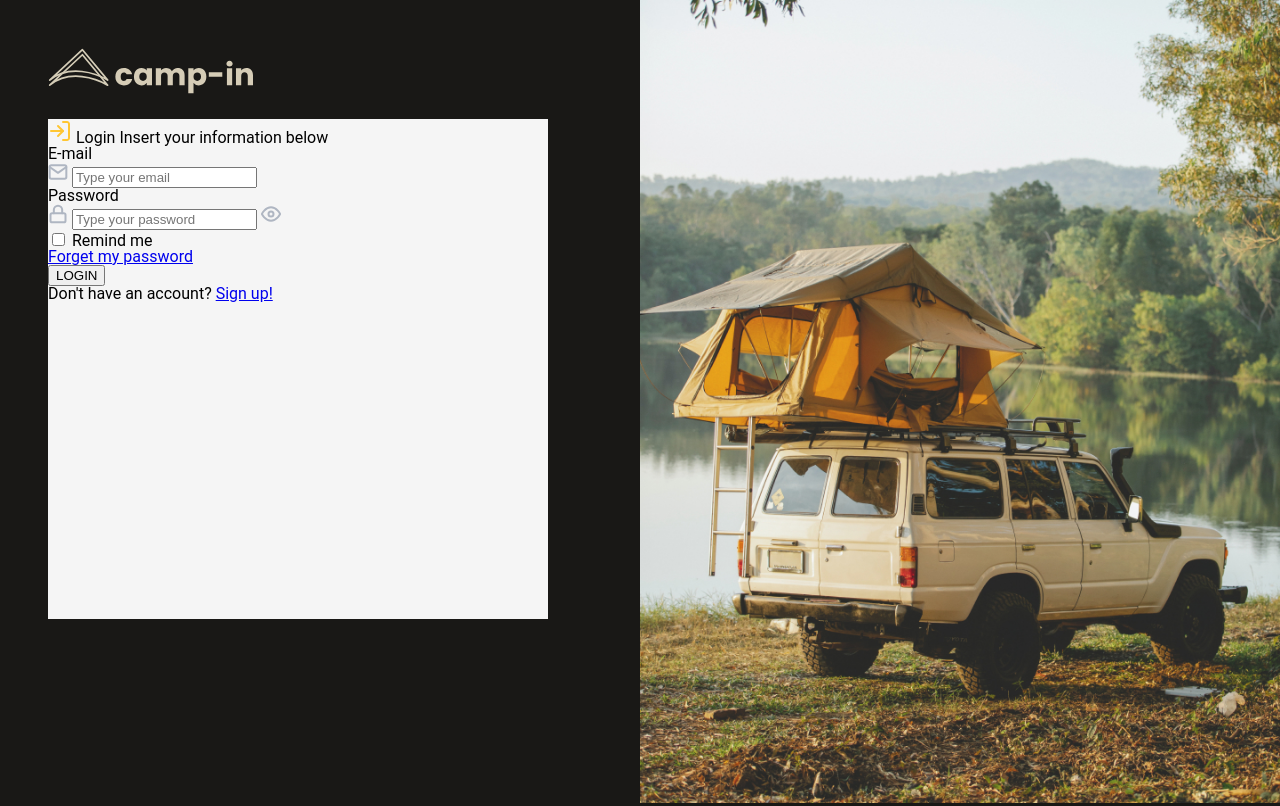
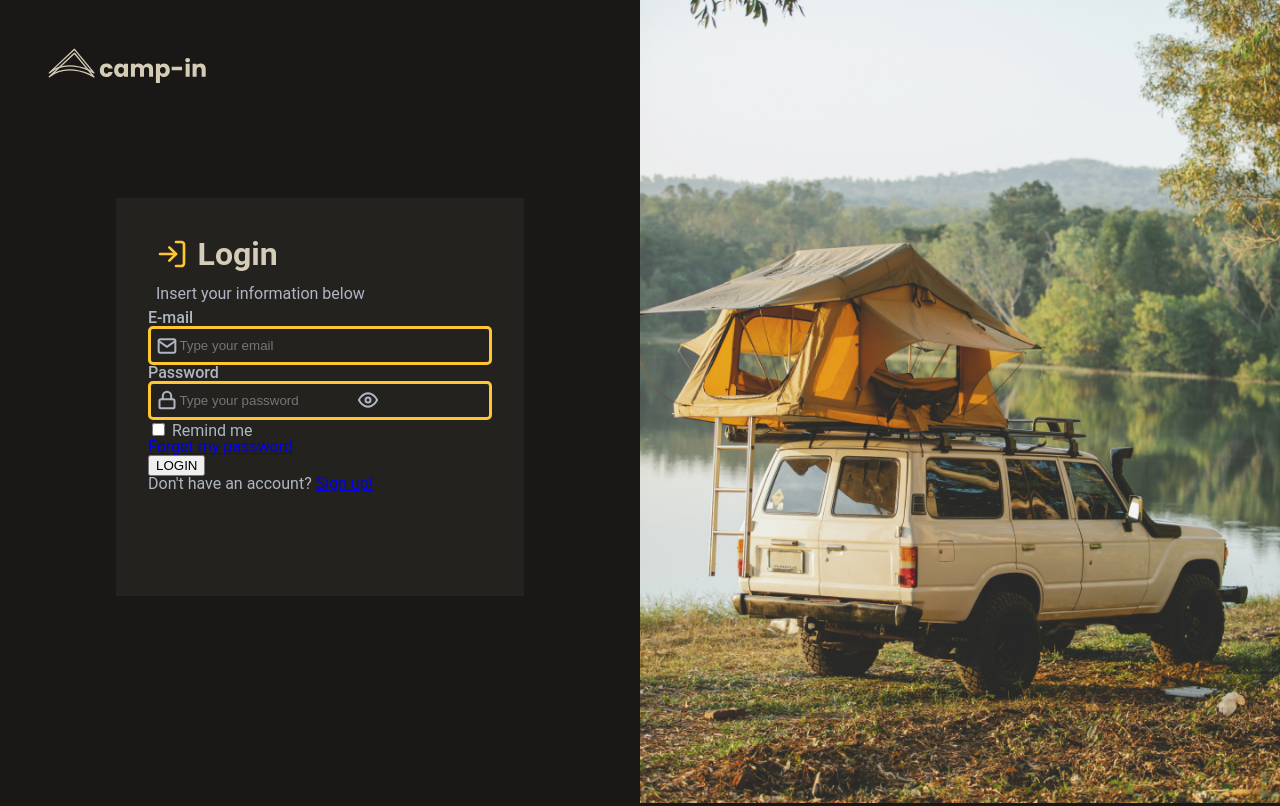
Before and after one commit to adlascio-instructor/web-dev-1-week-4-assignment-sujin323, a plain HTML site: page index.html in a window 1280 px wide. Drawn offline with Linux system fonts and the light colour scheme.

Commit message:
loginForm update

```diff
--- a/css/loginForm.css
+++ /dev/null
@@ -1,11 +0,0 @@
-.main {
-    display: grid;
-    margin: 3rem;
-    grid-template-rows: 10% 90%;
-}
-.loginForm {
-    background-color: whitesmoke;
-    width: 500px;
-    height:500px;
-    /* background-color: var(--form-backgroun); */
-}
--- /dev/null
+++ b/css/main.css
@@ -0,0 +1,59 @@
+.main {
+    display: grid;
+    margin: 3rem;
+    grid-template-columns: repeat(8,12.5%);
+    grid-template-rows: 10% repeat(8,11.25%);
+}
+.loginForm {
+    grid-column: 2 / 8;
+    grid-row: 3 / 8;
+    display: flex;
+    flex-direction: column;
+    background-color: var(--form-background);
+    padding: 2rem 2rem;
+}
+
+/* login-heade */
+.login-header {
+    grid-area:login-header;
+  display: flex;
+  flex-direction: column;
+}
+.login-header__element {
+    display: flex;
+    align-items: center;
+    margin: 0.5rem;
+
+}
+.login-header__element:first-child{
+    font-size: 2rem;
+    font-weight: 600;
+    color: var(--text-title);
+}
+
+.login-header__element img {
+    width: 2rem;
+    height: 2rem;
+    margin-right: 0.6rem;
+}
+
+/* input */
+.email-input{
+    grid-area:email-input;
+}
+.pwd-input {
+    grid-area: pwd-input;
+}
+.input_title {
+    font-weight: 500;
+}
+.input-element {
+    display: flex;
+    border-radius: 5px;
+    padding: 0.4rem;
+    border: 3px solid var(--primary-color);
+}
+.input-element > input {
+    border-style: none;
+    background-color: inherit;
+}
--- a/index.html
+++ b/index.html
@@ -12,14 +12,15 @@
       <header>
         <img cleass="logo" src="images/logo.svg" alt="" class="logo" />
       </header>
+
       <form class="loginForm" action="submit" ">
+
         <div class="login-header">
-          <img src="images/log-in.svg" alt="" />
-          <span>Login</span>
-          <span>Insert your information below</span>
+          <span class="login-header__element"><img src="images/log-in.svg" alt="" />Login</span>
+          <span class="login-header__element">Insert your information below</span>
         </div>
 
-        <div class="email input">
+        <div class="email-input">
           <span class="email-title input_title">E-mail</span>
           <div class="email-input input-element">
             <img src="images/mail.svg" alt="" />
@@ -27,7 +28,7 @@
           </div>
         </div>
 
-        <div class="pwd input">
+        <div class="pwd-input">
           <span class="pwd-title input_title">Password</span>
           <div class="pwd-input input-element">
             <img src="images/lock.svg" alt="" />
@@ -53,6 +54,7 @@
             <a href="#">Sign up!</a>
           </div>
         </div>
+
       </form>
     </section>
 
--- a/style.css
+++ b/style.css
@@ -1,7 +1,7 @@
 @import url("/css/reset.css");
 @import url("https://fonts.googleapis.com/css?family=Open+Sans");
 @import url("/css/variables.css");
-@import url("/css/loginForm.css");
+@import url("/css/main.css");
 
 body {
     background-color: var(--background);
@@ -9,17 +9,15 @@ body {
     display: grid;
     width: 100vw;
     height:100vh;
-    grid-template-columns: 50% 50%;
+    grid-template-columns: repeat(2, 50%);
+    color: var(--text-base);
 }
-.main {
-    display: grid;
-    margin: 3rem;
-    grid-template-rows: 10% 90%;
+
+.logo {
+    width: 10rem;
 }
-.logo {
-    width: 13rem;
-}
+
 .side-image__image {
-    width:100%;
+    width: 100%;
     height: 100%;
 }
```
